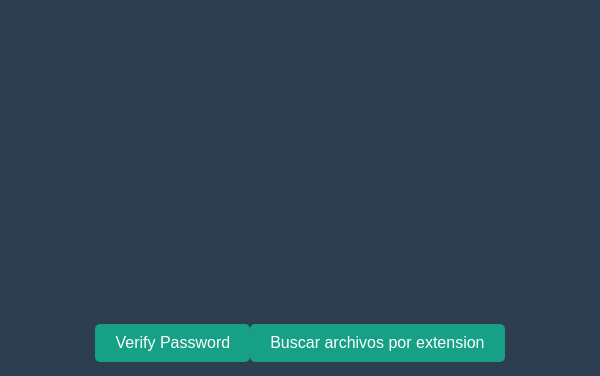
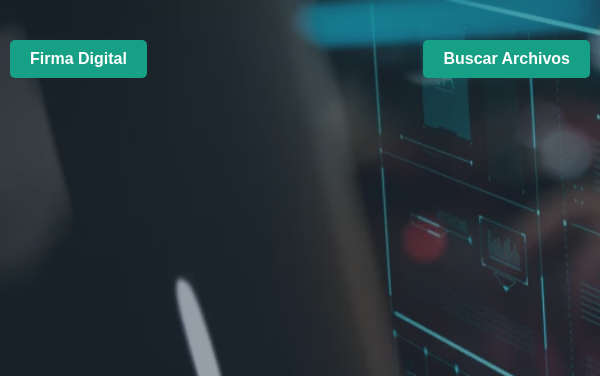
Before and after one commit to JuanPaMarquez/app-seguridad-informatica, an Electron app: page src/main/index.html in a window 600 px wide. Shown: the top 376 px of the page. Drawn offline with Linux system fonts and the light colour scheme.

Commit message:
Mejoras en la interfaz de usuario, Se ajustaron las dimensiones de las ventanas

```diff
--- a/src/main/index.html
+++ b/src/main/index.html
@@ -9,8 +9,8 @@
 <body>
   <main>
     <div class="buttonsTop">
-      <button id="open-window-btn">Verify Password</button>
-      <button id="open-find-data-button">Buscar archivos por extension</button>
+      <button id="open-firmadigital-button">Firma Digital</button>
+      <button id="open-find-data-button">Buscar Archivos</button>
     </div>
 
     <div class="titleApp">
@@ -18,8 +18,8 @@
     </div>
 
     <div class="buttonsBottom">
-      <button id="open-firmadigital-button">Firma Digital</button>
-      <button id="open-cleanDisk">Formatear disco</button>
+      <button id="open-window-btn">Contraseña Segura</button>
+      <button id="open-cleanDisk">Formatear Disco</button>
     </div>
   </main>
   <script src="../layouts/renderer.js"></script>
--- a/src/main/styles/main.css
+++ b/src/main/styles/main.css
@@ -15,12 +15,25 @@ body {
   height: 100%;
 }
 
+body::before {
+  content: "";
+  position: absolute;
+  top: 0;
+  left: 0;
+  right: 0;
+  bottom: 0;
+  background-image: url('fondo.jpg');
+  background-size: cover;
+  opacity: 0.5; /* Ajusta la opacidad según sea necesario */
+  z-index: -1;
+}
+
 main {
   height: 100%;
   display: flex;
   flex-direction: column;
   align-items: center;
-  justify-content: center;
+  justify-content: space-between;
 }
 
 button {
@@ -30,6 +43,7 @@ button {
   padding: 10px 20px;
   color: white;
   font-size: 16px;
+  font-weight: bold;
   cursor: pointer;
   transition: background-color 0.3s;
 }
@@ -43,9 +57,13 @@ button:active {
 }
 
 .buttonsTop, .buttonsBottom {
+  width: 100%;
   display: flex;
-  justify-content: center;
-  margin-top: 20px;
+  justify-content: space-between;
+  margin-top: 40px;
+  margin-bottom: 40px;
+  padding-left: 10px;
+  padding-right: 10px;
 }
 
 .titleApp {
```
Also changed, not shown: src/layouts/findData/findarchivos.html (+1 -1 lines), src/main/main.js (+14 -4 lines), src/main/styles/fondo.jpg (added).
